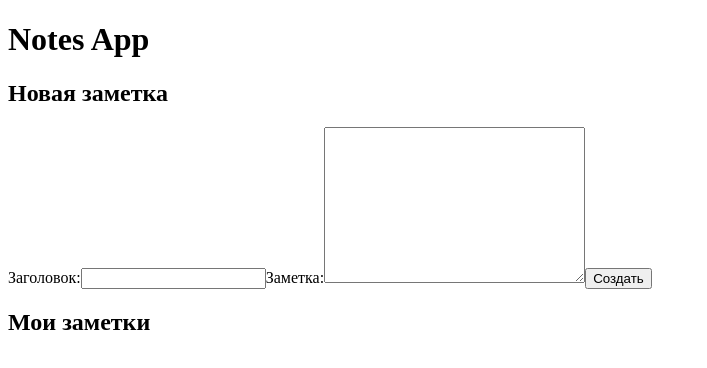
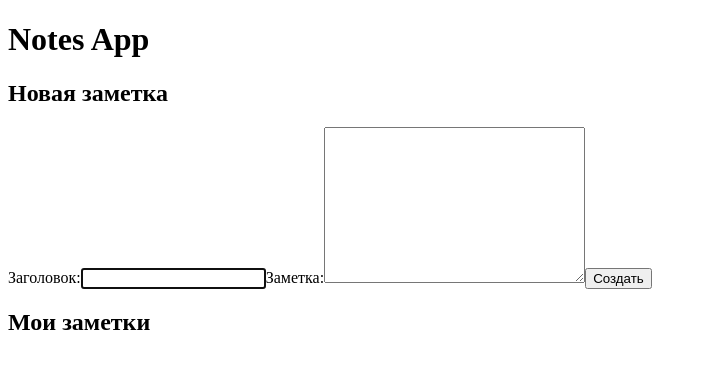
Before and after one commit to CondoR-R/notes-app, a React (Vite) app: page / in a window 1280 px wide. Shown: the top 368 px of the page, without its empty margins (0-707 px from the left). Built offline with nearby package versions, Linux system fonts and the light colour scheme.

Commit message:
Добавление автофокуса на input title

```diff
--- a/src/components/NoteForm/index.tsx
+++ b/src/components/NoteForm/index.tsx
@@ -1,4 +1,4 @@
-import React, {useContext, useState} from 'react';
+import React, {useContext, useEffect, useRef, useState} from 'react';
 import cn from 'classnames';
 import style from './NoteForm.module.scss';
 import {DispatchContext} from "@/state/notes-reducer.ts";
@@ -10,6 +10,9 @@ interface Props {
 export const NoteForm: React.FC<Props> = ({className}) => {
   const [titleValue, setTitleValue] = useState<string>('');
   const [contentValue, setContentValue] = useState<string>('');
+
+  const titleRef = useRef<HTMLInputElement>(null);
+
   const dispatch = useContext(DispatchContext);
 
   const onChangeTitle = (e: React.ChangeEvent<HTMLInputElement>) => {
@@ -32,6 +35,10 @@ export const NoteForm: React.FC<Props> = ({className}) => {
     setContentValue('');
   }
 
+  useEffect(() => {
+    titleRef.current?.focus();
+  }, [])
+
   return (
     <form
       className={cn(style.wrapper, className)}
@@ -41,6 +48,7 @@ export const NoteForm: React.FC<Props> = ({className}) => {
       <label htmlFor="new-note-title">
         <span>Заголовок:</span>
         <input
+          ref={titleRef}
           id="new-note-title"
           value={titleValue}
           onChange={onChangeTitle}
```
